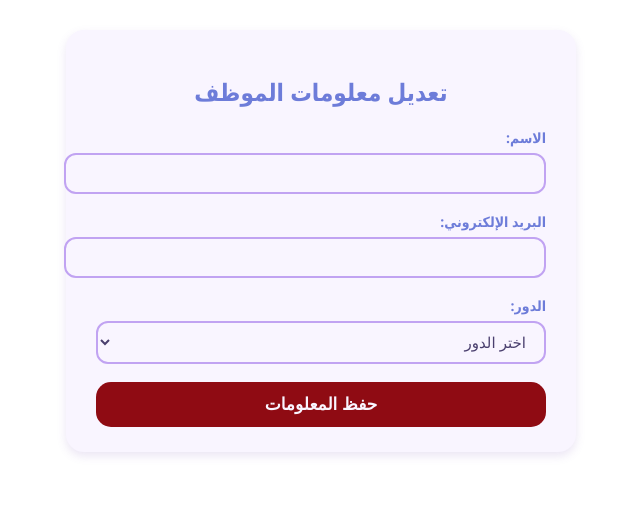
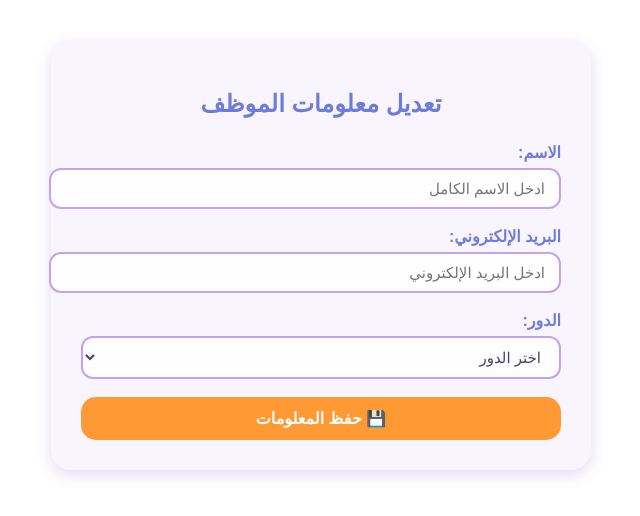
Before and after one commit to mqnr5/alamana, a Vue app: page /EditEmpInfo in a window 1280 px wide. Shown: the top 516 px of the page, without its empty margins (319-959 px from the left). Built offline with nearby package versions, Linux system fonts and the light colour scheme; the HTML template or start-up script is replaced by a standard one.

Commit message:
حاولت أعدل وغيرت شوي بتصميم

```diff
--- a/src/components/EditEmpInfo.vue
+++ b/src/components/EditEmpInfo.vue
@@ -1,48 +1,15 @@
-<script>
-import { employeeBus } from '@/bus'
-export default {
-    name: 'EditEmpInfo',
-    data() {
-        return {
-            EmpName: '',
-            EmpEmail: '',
-            EmpRole: '',
-            errorMsg: '',
-            successMsg: '',
-        }
-    },
-    methods: {
-        saveEmpInfo() {
-            employeeBus.emit('new-employee-info', {
-                EmpName: this.EmpName,
-                EmpEmail: this.EmpEmail,
-                EmpRole: this.EmpRole
-            })
-        }
-    },
-    mounted() {
-        employeeBus.on('old-employee-info', (data) => {
-            this.EmpName = data.EmpName
-            this.EmpEmail = data.EmpEmail
-            this.EmpRole = data.EmpRole
-        })
-    },
-    beforeMount() {
-        employeeBus.off('old-employee-info')
-        employeeBus.off('new-employee-info')
-    }
-}
-</script>
 <template>
+  <transition name="fade-slide">
     <div class="edit-employee-container">
       <h2>تعديل معلومات الموظف</h2>
-        <form @submit.prevent="EditEmpInfo" class="form">
+
+      <form @submit.prevent="saveEmpInfo" class="form">
         <label for="name">الاسم:</label>
         <input
           type="text"
           id="name"
           v-model="EmpName"
-            :placeholder="EmpName"
+          placeholder="ادخل الاسم الكامل"
           required
         />
 
@@ -51,51 +18,127 @@ export default {
           type="email"
           id="email"
           v-model="EmpEmail"
-            :placeholder="EmpEmail"
+          placeholder="ادخل البريد الإلكتروني"
           required
         />
 
         <label for="role">الدور:</label>
-        <select id="role" v-model="EmpRole" required>
+        <select v-model="EmpRole" id="role" required>
           <option disabled value="">اختر الدور</option>
           <option value="مدير">مدير</option>
           <option value="موظف">موظف</option>
           <option value="محاسب">محاسب</option>
         </select>
 
-        <button type="submit">حفظ المعلومات</button>
+        <button type="submit">💾 حفظ المعلومات</button>
+      </form>
 
-        <p v-if="errorMsg" class="error-msg">{{ errorMsg }}</p>
-        <p v-if="successMsg" class="success-msg">{{ successMsg }}</p>
-        </form>
+      <div v-if="toastMessage" :class="['toast', toastType]">
+        {{ toastMessage }}
       </div>
+    </div>
+  </transition>
 </template>
+
+<script>
+import { employeeBus } from '@/bus';
+
+export default {
+  name: 'EditEmpInfo',
+  data() {
+    return {
+      EmpName: '',
+      EmpEmail: '',
+      EmpRole: '',
+      toastMessage: '',
+      toastType: '',
+      listener: null
+    };
+  },
+  methods: {
+    saveEmpInfo() {
+      if (!this.EmpName || !this.EmpEmail || !this.EmpRole) {
+        this.showToast('يرجى ملء جميع الحقول', 'error');
+        return;
+      }
+
+      // إرسال البيانات بالباص
+      employeeBus.emit('new-employee-info', {
+        EmpName: this.EmpName,
+        EmpEmail: this.EmpEmail,
+        EmpRole: this.EmpRole
+      });
+
+      // حفظ بالمخزن لوكال ستورج هنا
+      localStorage.setItem(
+        'temp-emp-info',
+        JSON.stringify({
+          EmpName: this.EmpName,
+          EmpEmail: this.EmpEmail,
+          EmpRole: this.EmpRole
+        })
+      );
+
+      this.showToast('✅ تم حفظ المعلومات بنجاح', 'success');
+    },
+    showToast(msg, type = 'success') {
+      this.toastMessage = msg;
+      this.toastType = type;
+      setTimeout(() => {
+        this.toastMessage = '';
+      }, 3000);
+    },
+    loadLocalInfo() {
+      const localData = localStorage.getItem('temp-emp-info');
+      if (localData) {
+        const data = JSON.parse(localData);
+        this.EmpName = data.EmpName;
+        this.EmpEmail = data.EmpEmail;
+        this.EmpRole = data.EmpRole;
+      }
+    }
+  },
+  mounted() {
+    this.listener = (data) => {
+      this.EmpName = data.EmpName;
+      this.EmpEmail = data.EmpEmail;
+      this.EmpRole = data.EmpRole;
+    };
+
+    employeeBus.on('old-employee-info', this.listener);
+    this.loadLocalInfo();
+  },
+  beforeUnmount() {
+    employeeBus.off('old-employee-info', this.listener);
+  }
+};
+</script>
+
 <style scoped>
 .edit-employee-container {
-  max-width: 450px;
+  max-width: 480px;
   background: #f9f5ff;
-  padding: 25px 30px;
-  border-radius: 18px;
-  box-shadow: 0 4px 10px rgba(120, 80, 180, 0.15);
-  margin: 30px auto;
+  padding: 30px;
+  border-radius: 20px;
+  box-shadow: 0 5px 15px rgba(120, 80, 180, 0.2);
+  margin: 40px auto;
   direction: rtl;
-  font-family: 'Segoe UI', Tahoma, Geneva, Verdana, sans-serif;
+  font-family: 'Tajawal', sans-serif;
   color: #4a3f6e;
-  text-align: right;
+  animation: fadeIn 0.8s ease;
 }
 
 h2 {
-  margin-bottom: 20px;
+  margin-bottom: 25px;
   color: #6d7cd9;
-  font-weight: 700;
+  font-weight: 800;
   text-align: center;
 }
 
 .form label {
+  font-weight: 600;
+  margin-bottom: 6px;
   display: block;
-  margin-bottom: 6px;
-  font-weight: 600;
-  font-size: 14px;
   color: #6d7cd9;
 }
 
@@ -108,47 +151,74 @@ h2 {
   border-radius: 12px;
   font-size: 15px;
   color: #4a3f6e;
-  background-color: #f9f5ff;
+  background-color: #fefeff;
   transition: border-color 0.3s ease;
 }
 
 .form input:focus,
 .form select:focus {
-  border-color: #8f0b13;
+  border-color: #ff9933;
+  background-color: #fff;
   outline: none;
-  background-color: #fff;
 }
 
-button[type="submit"] {
+button[type='submit'] {
   width: 100%;
   padding: 12px 0;
-  background-color: #8f0b13;
+  background-color: #ff9933;
   border: none;
   border-radius: 15px;
-  color: #f9f5ff;
+  color: white;
   font-weight: 700;
-  font-size: 17px;
+  font-size: 16px;
   cursor: pointer;
   transition: background-color 0.3s ease;
 }
 
-button[type="submit"]:hover {
-  background-color: #b13641;
+button[type='submit']:hover {
+  background-color: #e67e22;
 }
 
-.error-msg {
-  color: #d94f4f;
+.toast {
+  margin-top: 15px;
+  padding: 12px;
+  border-radius: 10px;
+  text-align: center;
   font-weight: 600;
-  margin-top: 10px;
-  margin-bottom: 10px;
-  text-align: center;
+  animation: fadeIn 0.5s;
 }
 
-.success-msg {
-  color: #2a9d8f;
-  font-weight: 600;
-  margin-top: 10px;
-  margin-bottom: 10px;
-  text-align: center;
+.toast.success {
+  background-color: #d1f7c4;
+  color: #275d2c;
+}
+
+.toast.error {
+  background-color: #fcdede;
+  color: #941515;
+}
+
+.fade-slide-enter-active,
+.fade-slide-leave-active {
+  transition: all 0.5s ease;
+}
+.fade-slide-enter-from {
+  opacity: 0;
+  transform: translateY(20px);
+}
+.fade-slide-enter-to {
+  opacity: 1;
+  transform: translateY(0);
+}
+
+@keyframes fadeIn {
+  from {
+    opacity: 0;
+    transform: translateY(20px);
+  }
+  to {
+    opacity: 1;
+    transform: translateY(0);
+  }
 }
 </style>
```
Lines whose indentation alone changed are shown as unchanged.
